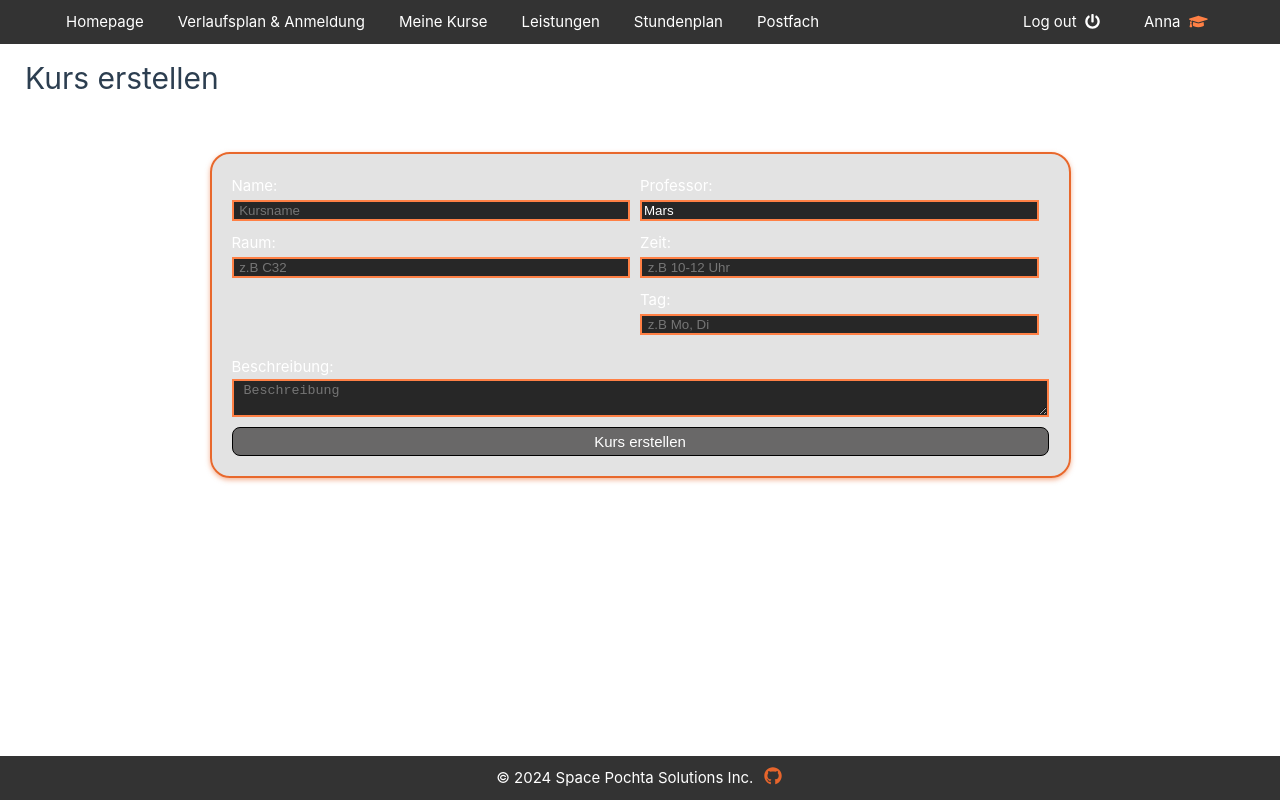
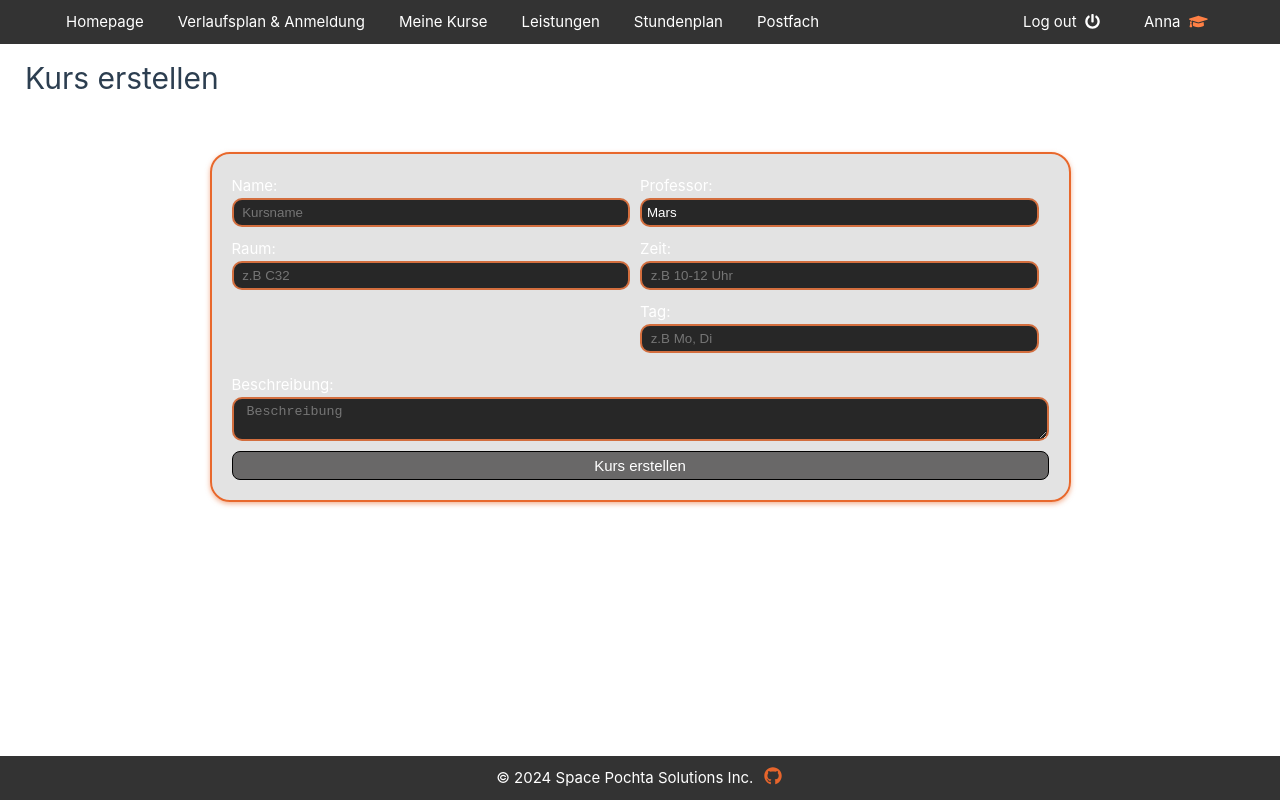
Before and after one commit to JonnyS02/hci_project, a Vue app: page /addcourse in a window 1280 px wide. Built offline with nearby package versions, Linux system fonts and the light colour scheme.

Commit message:
slight fix

```diff
--- a/src/Addcourse.vue
+++ b/src/Addcourse.vue
@@ -7,32 +7,32 @@
                     <form @submit.prevent="submitForm">
                         <div class="form-row">
                             <div class="form-column">
-                                <label for="name" style="color: #ffffff;">Name:</label>
+                                <label for="name" >Name:</label>
                                 <input type="text" id="name" name="name" required placeholder=" Kursname"
-                                    style="border: 2px solid #ff8045; color: #ffffff;">
+                                    >
 
-                                <label for="room" style="color: #ffffff;">Raum:</label>
+                                <label for="room">Raum:</label>
                                 <input type="text" id="room" name="room" required placeholder=" z.B C32"
-                                    style="border: 2px solid #ff8045; color: #ffffff;">
+                                    >
                             </div>
                             <div class="form-column">
-                                <label for="professor" style="color: #ffffff;">Professor:</label>
+                                <label for="professor" >Professor:</label>
                                 <input type="text" id="professor" name="professor" :value="user ? user.lastName : ''"
                                     required readonly placeholder="Professor's last name"
-                                    style="border: 2px solid #ff8045; color: #ffffff;">
+                                    >
 
-                                <label for="timeslot" style="color: #ffffff;">Zeit:</label>
+                                <label for="timeslot" >Zeit:</label>
                                 <input type="text" id="timeslot" name="timeslot" required placeholder=" z.B 10-12 Uhr"
-                                    style="border: 2px solid #ff8045; color: #ffffff;">
-                                <label for="day" style="color: #ffffff;">Tag:</label>
+                                    >
+                                <label for="day" >Tag:</label>
                                 <input type="text" id="day" name="day" required placeholder=" z.B Mo, Di"
-                                    style="border: 2px solid #ff8045; color: #ffffff;">
+                                    >
                             </div>
                         </div>
 
-                        <label for="description" style="color: #ffffff;">Beschreibung:</label>
+                        <label for="description" >Beschreibung:</label>
                         <textarea id="description" name="description" required placeholder=" Beschreibung"
-                            style="border: 2px solid #ff8045; color: #ffffff;"></textarea>
+                            ></textarea>
 
                         <button type="submit" class="button">
                             Kurs erstellen
@@ -92,6 +92,16 @@ export default {
     transition: 0.15s ease-in-out;
     border: 2px solid rgb(232, 104, 44);
     transition: background-color 0.15s ease-in-out;
+}
+label{
+    color: #ffffff;
+}
+
+input,textarea{
+    border: 2px solid #ff8045cb;
+    color: #ffffff;
+    border-radius: 10px;
+    padding: 5px;
 }
 
 .course-card {
```
